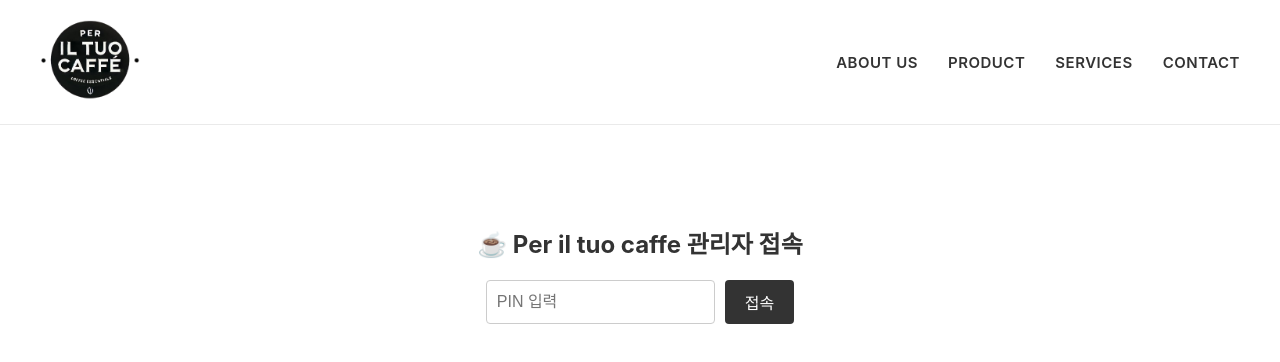
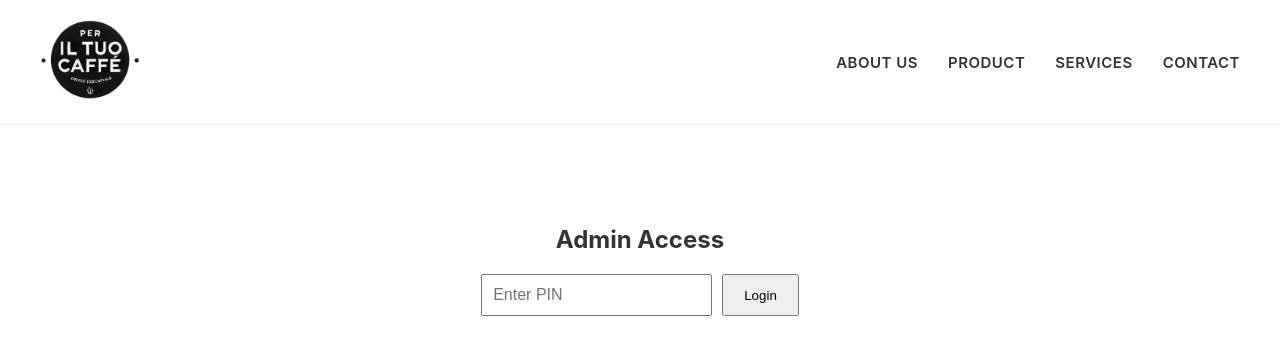
Before and after one commit to tonycho999/periltuocaffe, a React (Vite) app: page /pitc-product-upload in a window 1280 px wide. Shown: the top 362 px of the page. Built offline with nearby package versions, Linux system fonts and the light colour scheme.

Commit message:
Update SecretAdmin.jsx

```diff
--- a/src/admin/SecretAdmin.jsx
+++ b/src/admin/SecretAdmin.jsx
@@ -1,19 +1,19 @@
 import { useState } from 'react';
 import ProductAdd from './ProductAdd';
 import ProductList from './ProductList';
+import Setting from './Setting'; // 세팅 컴포넌트 임포트
 
 export default function SecretAdmin() {
   const [isAuthenticated, setIsAuthenticated] = useState(false);
   const [pin, setPin] = useState('');
+  const [activeTab, setActiveTab] = useState('products'); // 'products' 또는 'settings'
 
   const handleLogin = (e) => {
     e.preventDefault();
-
-    // 핀번호 확인 (사장님 전용 PIN)
-    if (pin === '1234') { // 원하시는 번호로 수정 가능
+    if (pin === '1234') {
       setIsAuthenticated(true);
     } else {
-      alert('비밀번호가 틀렸습니다.');
+      alert('Wrong PIN number.');
       setPin('');
     }
   };
@@ -21,40 +21,63 @@ export default function SecretAdmin() {
   if (!isAuthenticated) {
     return (
       <div style={{ display: 'flex', flexDirection: 'column', alignItems: 'center', marginTop: '100px' }}>
-        <h2>☕ Per il tuo caffe 관리자 접속</h2>
+        <h2>Admin Access</h2>
         <form onSubmit={handleLogin} style={{ display: 'flex', gap: '10px', marginTop: '20px' }}>
           <input
             type="password"
             value={pin}
             onChange={(e) => setPin(e.target.value)}
-            placeholder="PIN 입력"
-            style={{ padding: '10px', fontSize: '16px', borderRadius: '4px', border: '1px solid #ccc' }}
+            placeholder="Enter PIN"
+            style={{ padding: '10px', fontSize: '16px' }}
           />
-          <button type="submit" style={{ padding: '10px 20px', fontSize: '16px', cursor: 'pointer', backgroundColor: '#333', color: '#fff', border: 'none', borderRadius: '4px' }}>
-            접속
-          </button>
+          <button type="submit" style={{ padding: '10px 20px', cursor: 'pointer' }}>Login</button>
         </form>
       </div>
     );
   }
 
   return (
-    <div style={{ maxWidth: '800px', margin: '40px auto', padding: '0 20px' }}>
-      <div style={{ display: 'flex', justifyContent: 'space-between', alignItems: 'center' }}>
-        <h2 style={{ color: '#333' }}>✅ 제품 관리 대시보드</h2>
-        <button onClick={() => setIsAuthenticated(false)} style={{ padding: '5px 10px', cursor: 'pointer', backgroundColor: '#eee', border: '1px solid #ccc' }}>로그아웃</button>
+    <div style={{ maxWidth: '900px', margin: '40px auto', padding: '0 20px' }}>
+      <div style={{ display: 'flex', justifyContent: 'space-between', alignItems: 'center', marginBottom: '30px' }}>
+        <h2>Dashboard</h2>
+        <button onClick={() => setIsAuthenticated(false)}>Logout</button>
       </div>
-      <p style={{ color: '#666', marginBottom: '40px' }}>
-        제품 정보를 관리합니다. (사진은 Cloudflare R2에 저장됩니다)
-      </p>
 
-      {/* 제품 추가 폼 */}
-      <ProductAdd />
+      {/* 탭 메뉴: 여기서 제품 관리와 사이트 설정을 전환합니다 */}
+      <div style={{ display: 'flex', gap: '10px', marginBottom: '30px', borderBottom: '2px solid #eee' }}>
+        <button
+          onClick={() => setActiveTab('products')}
+          style={{ ...tabStyle, borderBottom: activeTab === 'products' ? '3px solid #000' : 'none' }}
+        >
+          Product Management
+        </button>
+        <button
+          onClick={() => setActiveTab('settings')}
+          style={{ ...tabStyle, borderBottom: activeTab === 'settings' ? '3px solid #000' : 'none' }}
+        >
+          Site Settings (Home/About)
+        </button>
+      </div>
 
-      <hr style={{ margin: '40px 0', border: '0', borderTop: '1px solid #eee' }} />
-
-      {/* 등록된 제품 목록 */}
-      <ProductList />
+      {/* 탭 내용 출력 */}
+      {activeTab === 'products' ? (
+        <>
+          <ProductAdd />
+          <hr style={{ margin: '40px 0', opacity: 0.2 }} />
+          <ProductList />
+        </>
+      ) : (
+        <Setting />
+      )}
     </div>
   );
 }
+
+const tabStyle = {
+  padding: '10px 20px',
+  cursor: 'pointer',
+  backgroundColor: 'transparent',
+  border: 'none',
+  fontSize: '16px',
+  fontWeight: 'bold'
+};
```
